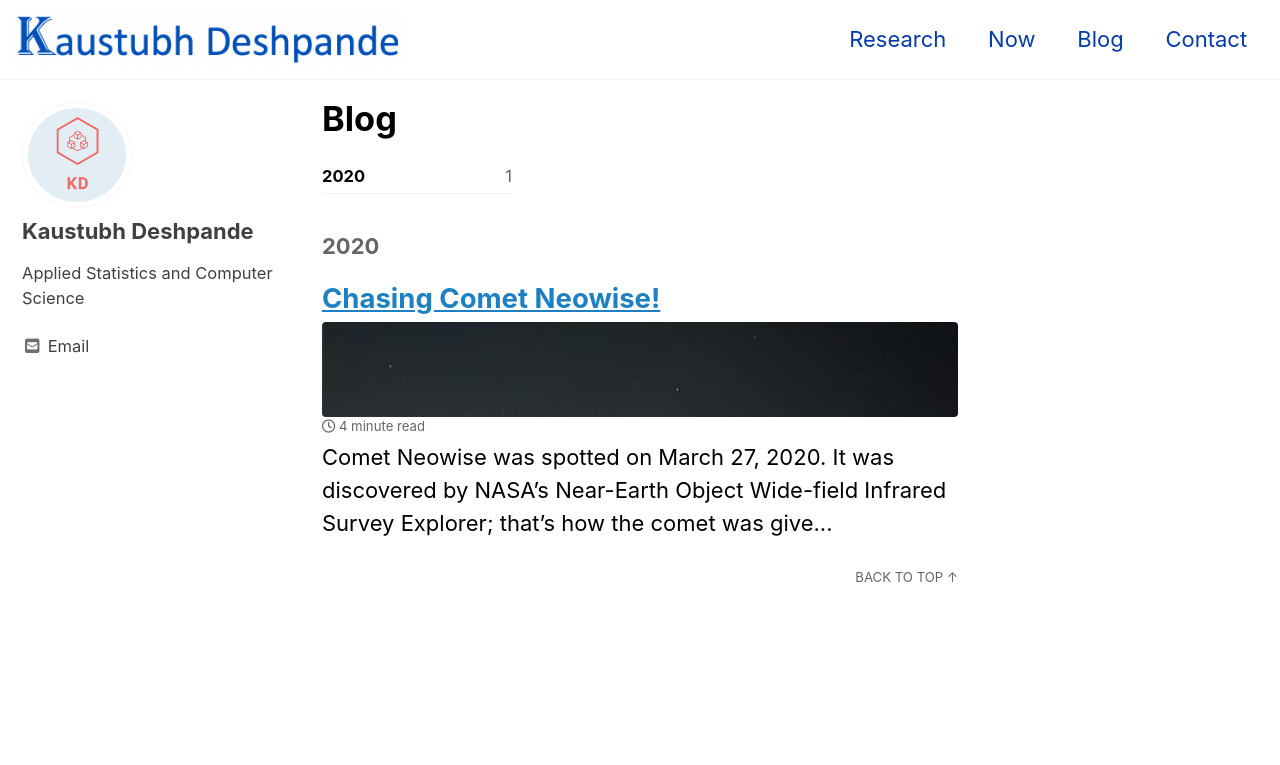
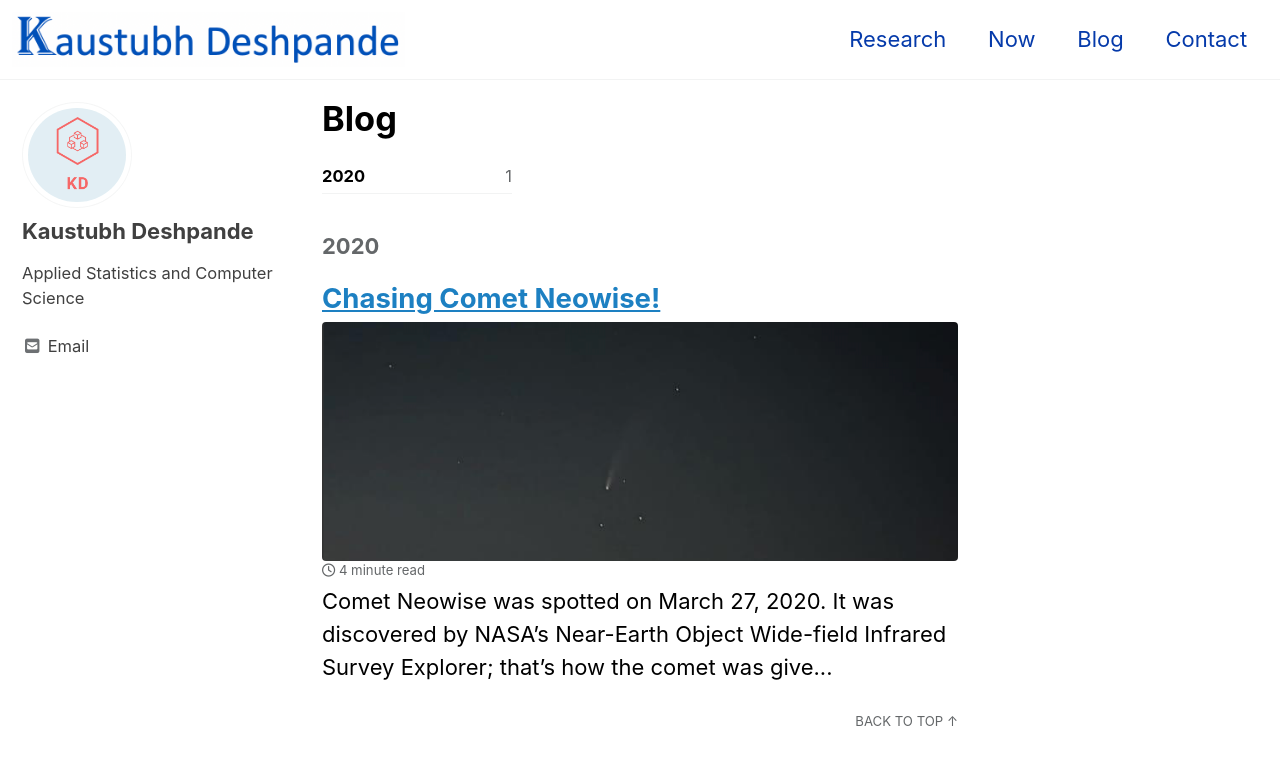
Before and after one commit to kaus0399/kaus0399.github.io, a Jekyll site: the page built from _pages/blog.md, in a window 1280 px wide and 900 px high. Shown: the top 765 px of the window. Built offline with Jekyll 4.4.1, drawn with Linux system fonts in a browser that asks for light colours; cached includes are drawn as plain includes; nearby versions of some CDN libraries.

Commit message:
December 2023 update

```diff
--- a/_sass/main.scss
+++ b/_sass/main.scss
@@ -9,12 +9,12 @@
 
 
 .archive__item-teaser{
-    max-height: 10.5vh;
+    max-height: 31.5vh;
     max-width: 100%;
   }
 
 img[src~="lim_height"]{
-    max-height: 30vh;
+    max-height: 27vh;
   }
 
 h2 {
```
